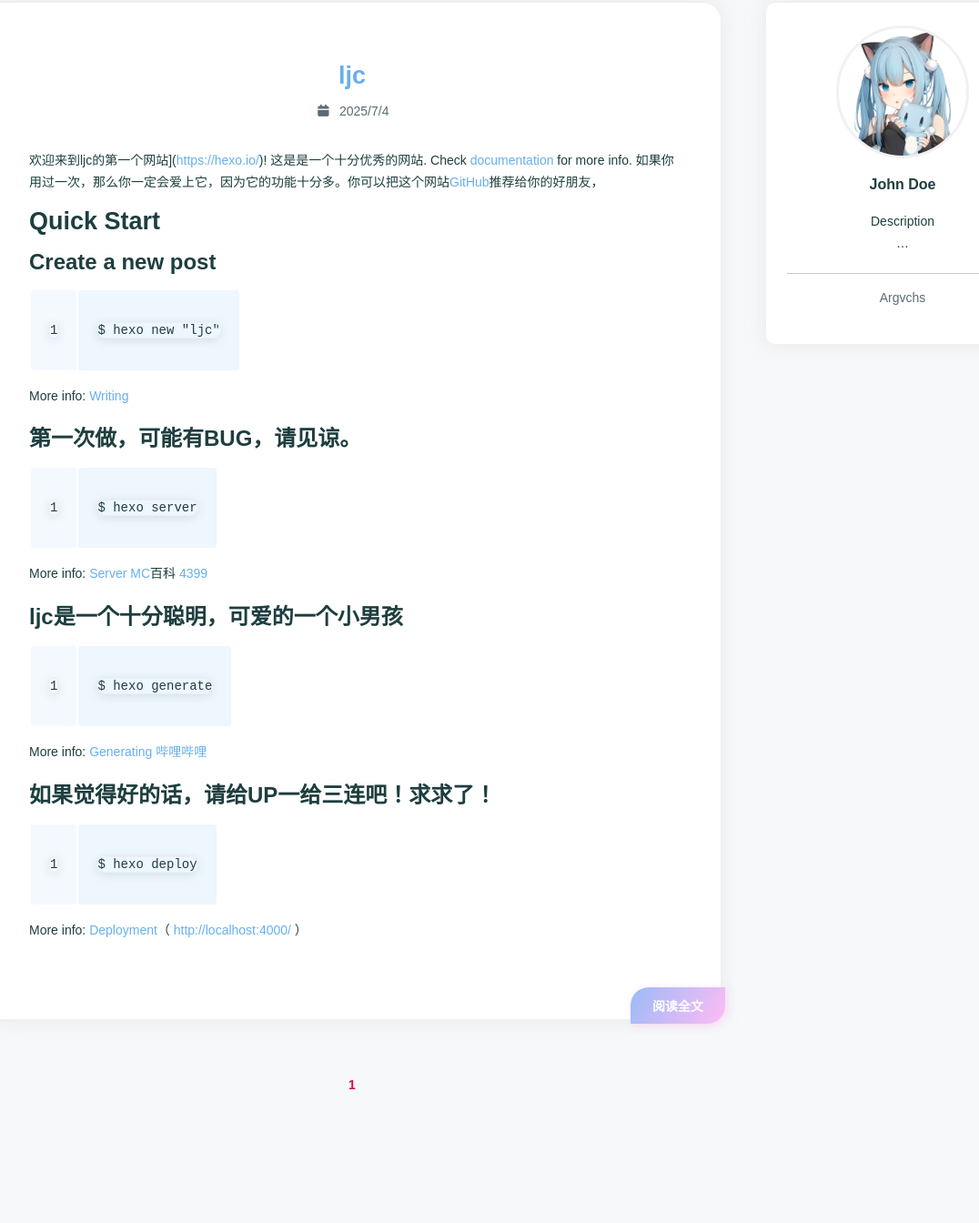
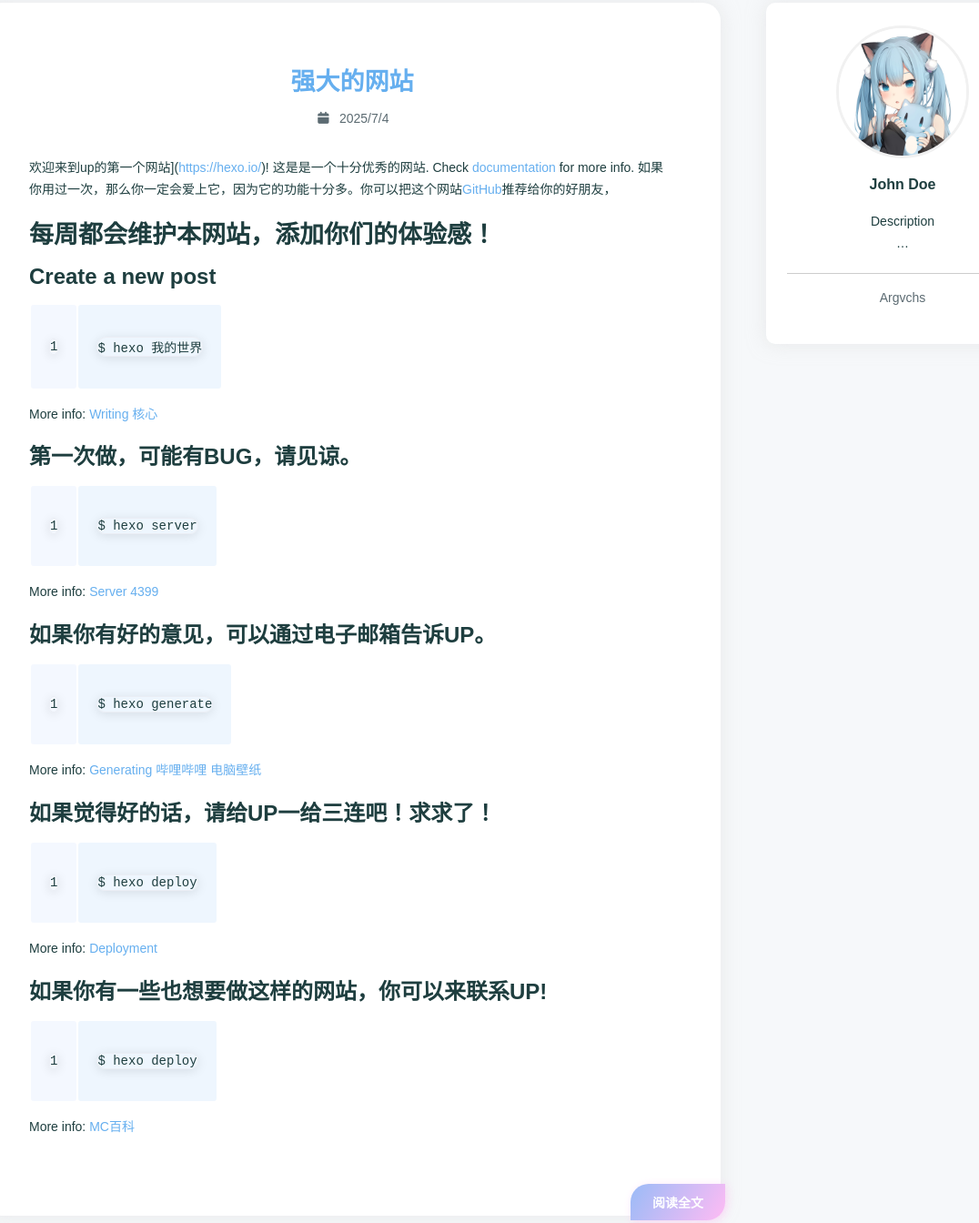
Before and after one commit to LHBLZ/LHBLZ.github.io, a plain HTML site: page index.html in a window 1280 px wide. Shown: the part 817-2161 px from the top of the page at 91% size, without its empty margins (78-1154 px from the left). Drawn offline with nearby package versions, Linux system fonts and the light colour scheme; a script that the page names is missing; a web font is replaced by a local one.

Commit message:
Site updated: 2025-07-06 16:08:49

```diff
--- a/content.json
+++ b/content.json
@@ -1 +1 @@
-{"meta":{"title":"Hexo","subtitle":"","description":"","author":"John Doe","url":"http://example.com","root":"/"},"pages":[],"posts":[{"title":"ljc","slug":"hello-world","date":"2025-07-04T14:45:00.536Z","updated":"2025-07-05T14:08:09.731Z","comments":true,"path":"2025/07/04/hello-world/","permalink":"http://example.com/2025/07/04/hello-world/","excerpt":"","text":"欢迎来到ljc的第一个网站](https://hexo.io/)! 这是是一个十分优秀的网站. Check documentation for more info. 如果你用过一次，那么你一定会爱上它，因为它的功能十分多。你可以把这个网站GitHub推荐给你的好朋友， Quick StartCreate a new post1$ hexo new &quot;ljc&quot; More info: Writing 第一次做，可能有BUG，请见谅。1$ hexo server More info: Server MC百科 4399 ljc是一个十分聪明，可爱的一个小男孩1$ hexo generate More info: Generating 哔哩哔哩 如果觉得好的话，请给UP一给三连吧！求求了！1$ hexo deploy More info: Deployment（ http://localhost:4000/ ）","categories":[],"tags":[]}],"categories":[],"tags":[]}
+{"meta":{"title":"Hexo","subtitle":"","description":"","author":"John Doe","url":"http://example.com","root":"/"},"pages":[],"posts":[{"title":"强大的网站","slug":"hello-world","date":"2025-07-04T14:45:00.536Z","updated":"2025-07-06T08:05:02.563Z","comments":true,"path":"2025/07/04/hello-world/","permalink":"http://example.com/2025/07/04/hello-world/","excerpt":"","text":"欢迎来到up的第一个网站](https://hexo.io/)! 这是是一个十分优秀的网站. Check documentation for more info. 如果你用过一次，那么你一定会爱上它，因为它的功能十分多。你可以把这个网站GitHub推荐给你的好朋友， 每周都会维护本网站，添加你们的体验感！Create a new post1$ hexo 我的世界 More info: Writing 核心 第一次做，可能有BUG，请见谅。1$ hexo server More info: Server 4399 如果你有好的意见，可以通过电子邮箱告诉UP。1$ hexo generate More info: Generating 哔哩哔哩 电脑壁纸 如果觉得好的话，请给UP一给三连吧！求求了！1$ hexo deploy More info: Deployment 如果你有一些也想要做这样的网站，你可以来联系UP!1$ hexo deploy More info: MC百科","categories":[],"tags":[]}],"categories":[],"tags":[]}
--- a/index.html
+++ b/index.html
@@ -182,7 +182,7 @@
 
 <div class="post">
     <a href="/2025/07/04/hello-world/">
-        <h2 class="post-title">ljc</h2>
+        <h2 class="post-title">强大的网站</h2>
     </a>
     <div class="category-and-date">
 
@@ -198,19 +198,22 @@
     <div class="description">
         <div class="content" v-pre>
 
-            <p>欢迎来到ljc的第一个网站](<a target="_blank" rel="noopener" href="https://hexo.io/">https://hexo.io/</a>)! 这是是一个十分优秀的网站. Check <a target="_blank" rel="noopener" href="https://hexo.io/docs/">documentation</a> for more info. 如果你用过一次，那么你一定会爱上它，因为它的功能十分多。你可以把这个网站<a href="GitHub.com">GitHub</a>推荐给你的好朋友，</p>
-<h2 id="Quick-Start"><a href="#Quick-Start" class="headerlink" title="Quick Start"></a>Quick Start</h2><h3 id="Create-a-new-post"><a href="#Create-a-new-post" class="headerlink" title="Create a new post"></a>Create a new post</h3><figure class="highlight bash"><table><tr><td class="gutter"><pre><span class="line">1</span><br></pre></td><td class="code"><pre><span class="line">$ hexo new <span class="string">&quot;ljc&quot;</span></span><br></pre></td></tr></table></figure>
+            <p>欢迎来到up的第一个网站](<a target="_blank" rel="noopener" href="https://hexo.io/">https://hexo.io/</a>)! 这是是一个十分优秀的网站. Check <a target="_blank" rel="noopener" href="https://hexo.io/docs/">documentation</a> for more info. 如果你用过一次，那么你一定会爱上它，因为它的功能十分多。你可以把这个网站<a href="GitHub.com">GitHub</a>推荐给你的好朋友，</p>
+<h2 id="每周都会维护本网站，添加你们的体验感！"><a href="#每周都会维护本网站，添加你们的体验感！" class="headerlink" title="每周都会维护本网站，添加你们的体验感！"></a>每周都会维护本网站，添加你们的体验感！</h2><h3 id="Create-a-new-post"><a href="#Create-a-new-post" class="headerlink" title="Create a new post"></a>Create a new post</h3><figure class="highlight bash"><table><tr><td class="gutter"><pre><span class="line">1</span><br></pre></td><td class="code"><pre><span class="line">$ hexo 我的世界</span><br></pre></td></tr></table></figure>
 
-<p>More info: <a target="_blank" rel="noopener" href="https://hexo.io/docs/writing.html">Writing</a></p>
+<p>More info: <a target="_blank" rel="noopener" href="https://hexo.io/docs/writing.html">Writing</a>   <a target="_blank" rel="noopener" href="https://www.fastmirror.net/#/download/Paper?coreVersion=1.21">核心</a>  </p>
 <h3 id="第一次做，可能有BUG，请见谅。"><a href="#第一次做，可能有BUG，请见谅。" class="headerlink" title="第一次做，可能有BUG，请见谅。"></a>第一次做，可能有BUG，请见谅。</h3><figure class="highlight bash"><table><tr><td class="gutter"><pre><span class="line">1</span><br></pre></td><td class="code"><pre><span class="line">$ hexo server</span><br></pre></td></tr></table></figure>
 
-<p>More info: <a target="_blank" rel="noopener" href="https://hexo.io/docs/server.html">Server</a>    <a target="_blank" rel="noopener" href="https://www.mcmod.cn/">MC</a>百科     <a target="_blank" rel="noopener" href="https://www.4399.com/">4399</a></p>
-<h3 id="ljc是一个十分聪明，可爱的一个小男孩"><a href="#ljc是一个十分聪明，可爱的一个小男孩" class="headerlink" title="ljc是一个十分聪明，可爱的一个小男孩"></a>ljc是一个十分聪明，可爱的一个小男孩</h3><figure class="highlight bash"><table><tr><td class="gutter"><pre><span class="line">1</span><br></pre></td><td class="code"><pre><span class="line">$ hexo generate</span><br></pre></td></tr></table></figure>
+<p>More info: <a target="_blank" rel="noopener" href="https://hexo.io/docs/server.html">Server</a>      <a target="_blank" rel="noopener" href="https://www.4399.com/">4399</a></p>
+<h3 id="如果你有好的意见，可以通过电子邮箱告诉UP。"><a href="#如果你有好的意见，可以通过电子邮箱告诉UP。" class="headerlink" title="如果你有好的意见，可以通过电子邮箱告诉UP。"></a>如果你有好的意见，可以通过电子邮箱告诉UP。</h3><figure class="highlight bash"><table><tr><td class="gutter"><pre><span class="line">1</span><br></pre></td><td class="code"><pre><span class="line">$ hexo generate</span><br></pre></td></tr></table></figure>
 
-<p>More info: <a target="_blank" rel="noopener" href="https://hexo.io/docs/generating.html">Generating</a>     <a target="_blank" rel="noopener" href="https://www.bilibili.com/">哔哩哔哩</a>     </p>
+<p>More info: <a target="_blank" rel="noopener" href="https://hexo.io/docs/generating.html">Generating</a>     <a target="_blank" rel="noopener" href="https://www.bilibili.com/">哔哩哔哩</a>        <a target="_blank" rel="noopener" href="https://haowallpaper.com/homeView">电脑壁纸</a>    </p>
 <h3 id="如果觉得好的话，请给UP一给三连吧！求求了！"><a href="#如果觉得好的话，请给UP一给三连吧！求求了！" class="headerlink" title="如果觉得好的话，请给UP一给三连吧！求求了！"></a>如果觉得好的话，请给UP一给三连吧！求求了！</h3><figure class="highlight bash"><table><tr><td class="gutter"><pre><span class="line">1</span><br></pre></td><td class="code"><pre><span class="line">$ hexo deploy</span><br></pre></td></tr></table></figure>
 
-<p>More info: <a target="_blank" rel="noopener" href="https://hexo.io/docs/one-command-deployment.html">Deployment</a>（ <a target="_blank" rel="noopener" href="http://localhost:4000/">http://localhost:4000/</a> ）</p>
+<p>More info: <a target="_blank" rel="noopener" href="https://hexo.io/docs/one-command-deployment.html">Deployment</a></p>
+<h3 id="如果你有一些也想要做这样的网站，你可以来联系UP"><a href="#如果你有一些也想要做这样的网站，你可以来联系UP" class="headerlink" title="如果你有一些也想要做这样的网站，你可以来联系UP!"></a>如果你有一些也想要做这样的网站，你可以来联系UP!</h3><figure class="highlight bash"><table><tr><td class="gutter"><pre><span class="line">1</span><br></pre></td><td class="code"><pre><span class="line">$ hexo deploy</span><br></pre></td></tr></table></figure>
+
+<p>More info: <a target="_blank" rel="noopener" href="https://www.mcmod.cn/">MC百科</a>        </p>
 
 
         </div>
```
Also changed, not shown: 2025/07/04/hello-world/index.html (+12 -9 lines), archives/2025/07/index.html (+2 -2 lines), archives/2025/index.html (+2 -2 lines), archives/index.html (+2 -2 lines).
